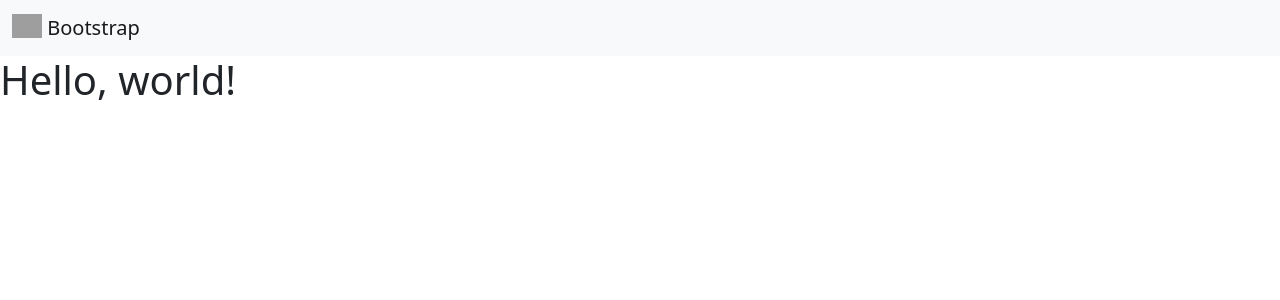
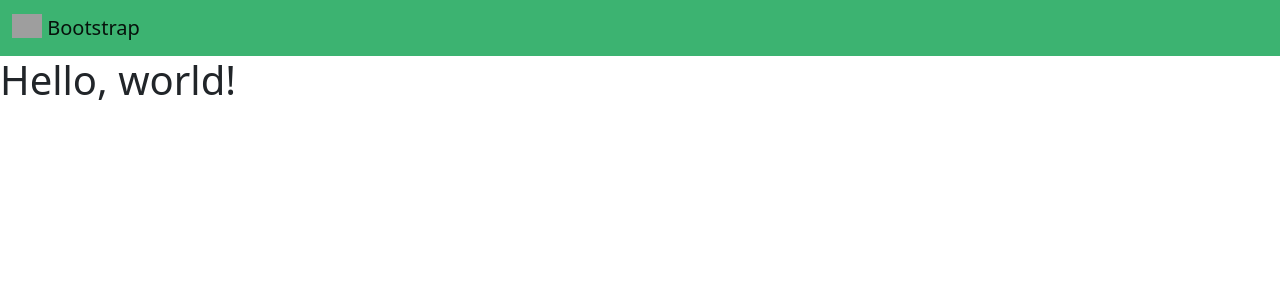
Before and after one commit to juniooor/BuscaPrecoFront, a Django app: page / in a window 1280 px wide. Shown: the top 300 px of the page. Run offline with Django 4.2, Linux system fonts and the light colour scheme; grey boxes are pictures that could not be loaded.

Commit message:
estilizando home

```diff
--- a/project_busca/app_price_search/templates/project/base.html
+++ b/project_busca/app_price_search/templates/project/base.html
@@ -8,13 +8,18 @@
     <!-- Bootstrap CSS -->
     <link href="https://cdn.jsdelivr.net/npm/bootstrap@5.0.2/dist/css/bootstrap.min.css" rel="stylesheet" integrity="sha384-EVSTQN3/azprG1Anm3QDgpJLIm9Nao0Yz1ztcQTwFspd3yD65VohhpuuCOmLASjC" crossorigin="anonymous">
 
-    <title>Hello, world!</title>
+    <title>Menor Preço</title>
+    <style>
+      .navbar-light{
+        background-color: #3CB371 !important;
+      }
+    </style>
   </head>
   <body>
     <nav class="navbar navbar-light bg-light">
       <div class="container-fluid">
         <a class="navbar-brand" href="#">
-          <img src="/docs/5.0/assets/brand/bootstrap-logo.svg" alt="" width="30" height="24" class="d-inline-block align-text-top">
+          <img src="https://i.ibb.co/0QxzbKh/sale.png" alt="" width="30" height="24" class="d-inline-block align-text-top">
           Bootstrap
         </a>
       </div>
```
